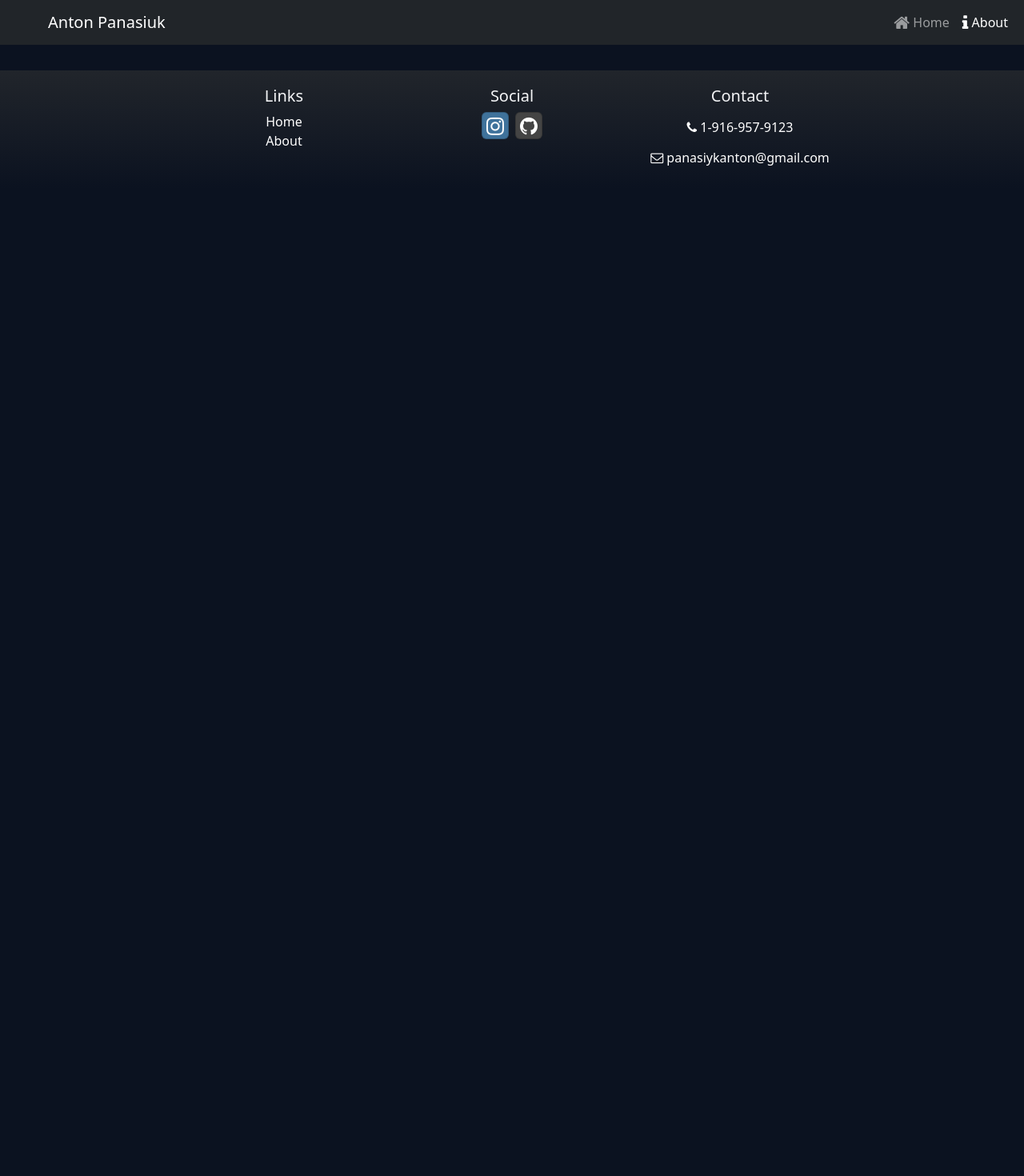
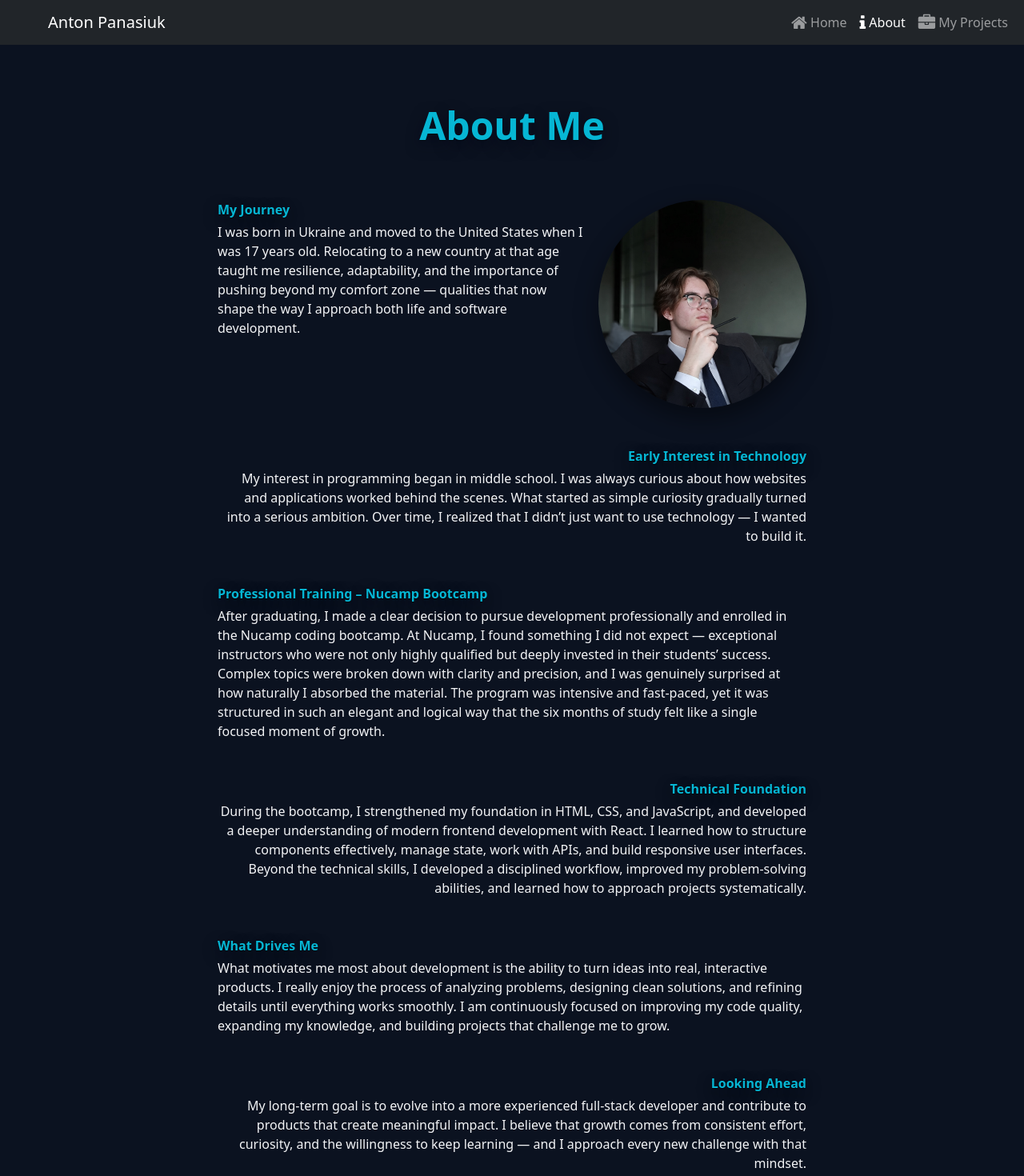
Before and after one commit to Tort1k00/portfolio, a React (Vite) app in the folder react/: page /about in a window 1280 px wide. Shown: the top 1470 px of the page at 80% size. Before the commit the page ends 800 px from the top, so only its background shows below. Built offline with nearby package versions, Linux system fonts and the light colour scheme.

Commit message:
polished about page and created myProjects page

```diff
--- a/react/src/App.jsx
+++ b/react/src/App.jsx
@@ -3,6 +3,7 @@ import Header from './components/Header'
 import { Routes, Route } from 'react-router-dom'
 import HomePage from './pages/HomePage'
 import AboutPage from './pages/AboutPage'
+import MyProjects from './pages/MyProjects'
 
 const App = () => {
   return (
@@ -11,6 +12,7 @@ const App = () => {
       <Routes>
         <Route path='/' element={<HomePage/>}/>
         <Route path='about' element={<AboutPage />} />
+        <Route path='myProjects' element={<MyProjects />} />
       </Routes>
       <Footer />
     </>
--- a/react/src/components/Footer.jsx
+++ b/react/src/components/Footer.jsx
@@ -21,14 +21,23 @@ const Footer = () => {
               <a
                 className="btn btn-social-icon btn-instagram"
                 href="https://www.instagram.com/anton.panasiuk/?hl=en"
+                target="_blank"
               >
                 <i className="fa fa-instagram" />
               </a>
               <a
                 className="btn btn-social-icon btn-github"
                 href="https://github.com/Tort1k00"
+                target="_blank"
               >
                 <i className="fa fa-github" />
+              </a>
+              <a
+                className="btn btn-social-icon btn-linkedin"
+                href="https://www.linkedin.com/in/anton-panasiuk-3956603b4/"
+                target="_blank"
+              >
+                <i className="fa fa-linkedin" />
               </a>
             </div>
           </Col>
--- a/react/src/components/Header.jsx
+++ b/react/src/components/Header.jsx
@@ -25,6 +25,11 @@ const Header = () => {
               <i className='fa fa-info fa-lg' /> About
             </NavLink>
           </NavItem>
+          <NavItem>
+            <NavLink className='nav-link' to='/myProjects'>
+              <i class="fa fa-briefcase fa-lg" /> My Projects
+            </NavLink>
+          </NavItem>
         </Nav>
       </Collapse>
     </Navbar>
--- a/react/src/components/MainPage.jsx
+++ /dev/null
@@ -1,27 +0,0 @@
-const MainPage = () => {
-  return (
-    <>
-      <section className="py-5 mt-4 d-flex flex-column align-items-center text-center">
-            <h1 className="display-5 fw-bold mb-3 hero-title">
-              Hi, I'm Anton Panasiuk!
-            </h1>
-
-           <hr className="opacity-25 my-5 col-md-8 col-4" />
-
-          <h2 className="fs-4 fw-light mb-4">
-            Frontend Developer • JavaScript & React
-          </h2>
-
-          <div className="lead col-md-8">
-              I’m a frontend developer focused on building responsive and user-friendly web applications.
-              I work with JavaScript and React, and I enjoy turning ideas into clean, functional interfaces.
-              My goal is to grow into a full-stack developer and build products that solve real problems.
-          </div>
-          <hr className="opacity-25 my-5 col-md-8 col-4" />
-      </section>
-
-    </>
-  )
-}
-
-export default MainPage
--- a/react/src/index.css
+++ b/react/src/index.css
@@ -62,9 +62,36 @@ section .fs-4 {
 
 .hero-title:hover {
   text-shadow: 0 10px 30px rgba(2,6,23,0.7), 0 2px 0 rgba(0,0,0,0.6);
-  transform: translateY(-1px);
+  transform: translateY(-3px);
 }
+
+.hero-title-smaller {
+  color: var(--heading);
+  text-shadow: 0 6px 18px rgba(2,6,23,0.65), 0 1px 0 rgba(0,0,0,0.6);
+  transition: text-shadow 180ms ease, transform 180ms ease;
+}
+
 
 @media (prefers-reduced-motion: reduce) {
   .hero-title { transition: none; transform: none; }
 }
+
+.about-portrait {
+  float: right;
+  width: 260px;
+  height: 260px;
+  border-radius: 50%;
+  object-fit: cover;
+  shape-outside: circle(50%);
+  margin-left:  3rem;
+  box-shadow: 0 12px 30px rgba(0, 0, 0, 0.45);
+}
+
+@media (max-width: 768px) {
+  .about-portrait {
+    float: none;
+    shape-outside: none;
+    display: block;
+    margin: 0 auto 1.5rem;
+  }
+}
--- a/react/src/pages/AboutPage.jsx
+++ b/react/src/pages/AboutPage.jsx
@@ -1,10 +1,57 @@
-import { Container } from "reactstrap"
+
 
 const AboutPage = () => {
   return (
-    <>
-
-    </>
+    <div className="container d-flex flex-column align-items-center">
+      <h1 className="display-5 fw-bold mb-3 hero-title py-5 mt-4 ">
+        About Me
+      </h1>
+      <div className="row align-items-center g-4 mb-5">
+        <div className="col-8 col-lg-8 mx-auto">
+          <img
+            src="../../src/assets/my-picture.png"
+            alt="Anton Panasiuk"
+            className="about-portrait"
+            width={260}
+            height={260}
+          />
+          <div className="hero-title-smaller fw-bold mb-1">My Journey</div>
+          <p className="mb-0">
+            I was born in Ukraine and moved to the United States when I was 17 years old. Relocating to a new country at that age taught me resilience, adaptability, and the importance of pushing beyond my comfort zone — qualities that now shape the way I approach both life and software development.
+          </p>
+        </div>
+      </div>
+      <div className="row mb-5 text-end">
+        <div className="col-8 mx-auto">
+          <div className="hero-title-smaller fw-bold mb-1">Early Interest in Technology</div>
+          My interest in programming began in middle school. I was always curious about how websites and applications worked behind the scenes. What started as simple curiosity gradually turned into a serious ambition. Over time, I realized that I didn’t just want to use technology — I wanted to build it.
+        </div>
+      </div>
+      <div className="row mb-5">
+        <div className="col-8 mx-auto">
+          <div className="hero-title-smaller fw-bold mb-1">Professional Training – Nucamp Bootcamp</div>
+          After graduating, I made a clear decision to pursue development professionally and enrolled in the Nucamp coding bootcamp. At Nucamp, I found something I did not expect — exceptional instructors who were not only highly qualified but deeply invested in their students’ success. Complex topics were broken down with clarity and precision, and I was genuinely surprised at how naturally I absorbed the material. The program was intensive and fast-paced, yet it was structured in such an elegant and logical way that the six months of study felt like a single focused moment of growth.
+        </div>
+      </div>
+      <div className="row mb-5 text-end">
+        <div className="col-8 mx-auto">
+          <div className="hero-title-smaller fw-bold mb-1">Technical Foundation</div>
+          During the bootcamp, I strengthened my foundation in HTML, CSS, and JavaScript, and developed a deeper understanding of modern frontend development with React. I learned how to structure components effectively, manage state, work with APIs, and build responsive user interfaces. Beyond the technical skills, I developed a disciplined workflow, improved my problem-solving abilities, and learned how to approach projects systematically.
+        </div>
+      </div>
+      <div className="row mb-5">
+        <div className="col-8 mx-auto">
+          <div className="hero-title-smaller fw-bold mb-1">What Drives Me</div>
+          What motivates me most about development is the ability to turn ideas into real, interactive products. I really enjoy the process of analyzing problems, designing clean solutions, and refining details until everything works smoothly. I am continuously focused on improving my code quality, expanding my knowledge, and building projects that challenge me to grow.
+        </div>
+      </div>
+      <div className="row mb-5 text-end">
+        <div className="col-8 mx-auto">
+          <div className="hero-title-smaller fw-bold mb-1">Looking Ahead</div>
+          My long-term goal is to evolve into a more experienced full-stack developer and contribute to products that create meaningful impact. I believe that growth comes from consistent effort, curiosity, and the willingness to keep learning — and I approach every new challenge with that mindset.
+        </div>
+      </div>
+    </div >
   )
 }
 
--- a/react/src/pages/HomePage.jsx
+++ b/react/src/pages/HomePage.jsx
@@ -1,9 +1,24 @@
-import MainPage from "../components/MainPage"
-
 
 const HomePage = () => {
     return (
-        <MainPage />
+        <section className="py-5 mt-4 d-flex flex-column align-items-center text-center">
+            <h1 className="display-5 fw-bold mb-3 hero-title">
+              Hi, I'm Anton Panasiuk!
+            </h1>
+
+           <hr className="opacity-25 my-5 col-md-8 col-4" />
+
+          <h2 className="fs-4 fw-light mb-4">
+            Full Stack & Mobile App Developer • JavaScript & React
+          </h2>
+
+          <div className="lead col-md-8">
+              I’m a developer focused on building responsive and user-friendly web and mobile applications.
+              I work with JavaScript and React, and I enjoy turning ideas into clean, functional interfaces.
+              My goal is to grow more in web development and build products that solve real problems.
+          </div>
+          <hr className="opacity-25 my-5 col-md-8 col-4" />
+      </section>
     )
 }
 
--- /dev/null
+++ b/react/src/pages/MyProjects.jsx
@@ -0,0 +1,11 @@
+
+
+const MyProjects = () => {
+  return (
+    <div>
+
+    </div>
+  )
+}
+
+export default MyProjects
```
Also changed, not shown: react/src/components/SubHeader.jsx (deleted, +0 -22 lines), react/src/assets/my-picture.png (added), 1 other file (tests, documents, lock files or other folders).
